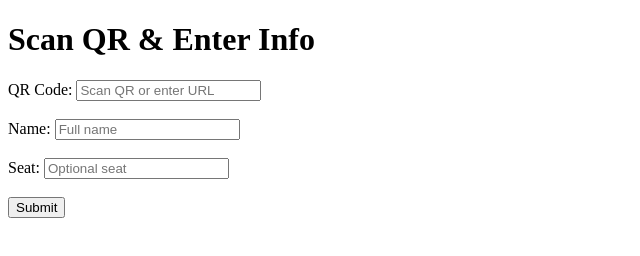
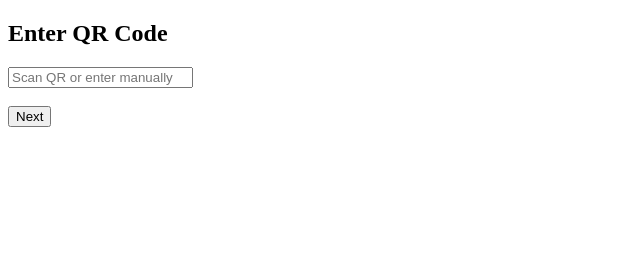
Before and after one commit to EddieTheDog/Scan, a plain HTML site: page public/index.html in a window 1280 px wide. Shown: the whole page, without its empty margins (0-640 px from the left). Drawn offline with Linux system fonts and the light colour scheme.

Commit message:
Refactor index.html for multi-page QR check-in

```diff
--- a/public/index.html
+++ b/public/index.html
@@ -3,16 +3,31 @@
 <head>
   <meta charset="UTF-8">
   <title>Event Check-In</title>
+  <style>
+    .page { display: none; }
+    .active { display: block; }
+    #status { margin-top: 10px; font-weight: bold; color: blue; }
+  </style>
 </head>
 <body>
-  <h1>Scan QR & Enter Info</h1>
-  <label>QR Code:</label>
-  <input type="text" id="qr" placeholder="Scan QR or enter URL"><br><br>
-  <label>Name:</label>
-  <input type="text" id="name" placeholder="Full name"><br><br>
-  <label>Seat:</label>
-  <input type="text" id="seat" placeholder="Optional seat"><br><br>
-  <button onclick="submitForm()">Submit</button>
+
+  <!-- Page 1: QR Entry -->
+  <div id="qrPage" class="page active">
+    <h2>Enter QR Code</h2>
+    <input type="text" id="qr" placeholder="Scan QR or enter manually"><br><br>
+    <button onclick="goToInfo()">Next</button>
+  </div>
+
+  <!-- Page 2: Info Entry -->
+  <div id="infoPage" class="page">
+    <h2>Enter Info</h2>
+    <label>Name:</label>
+    <input type="text" id="name" placeholder="Full name"><br><br>
+    <label>Seat:</label>
+    <input type="text" id="seat" placeholder="Optional seat"><br><br>
+    <button onclick="submitForm()">Submit</button>
+    <div id="status"></div>
+  </div>
 
   <script src="intake.js"></script>
 </body>
```
